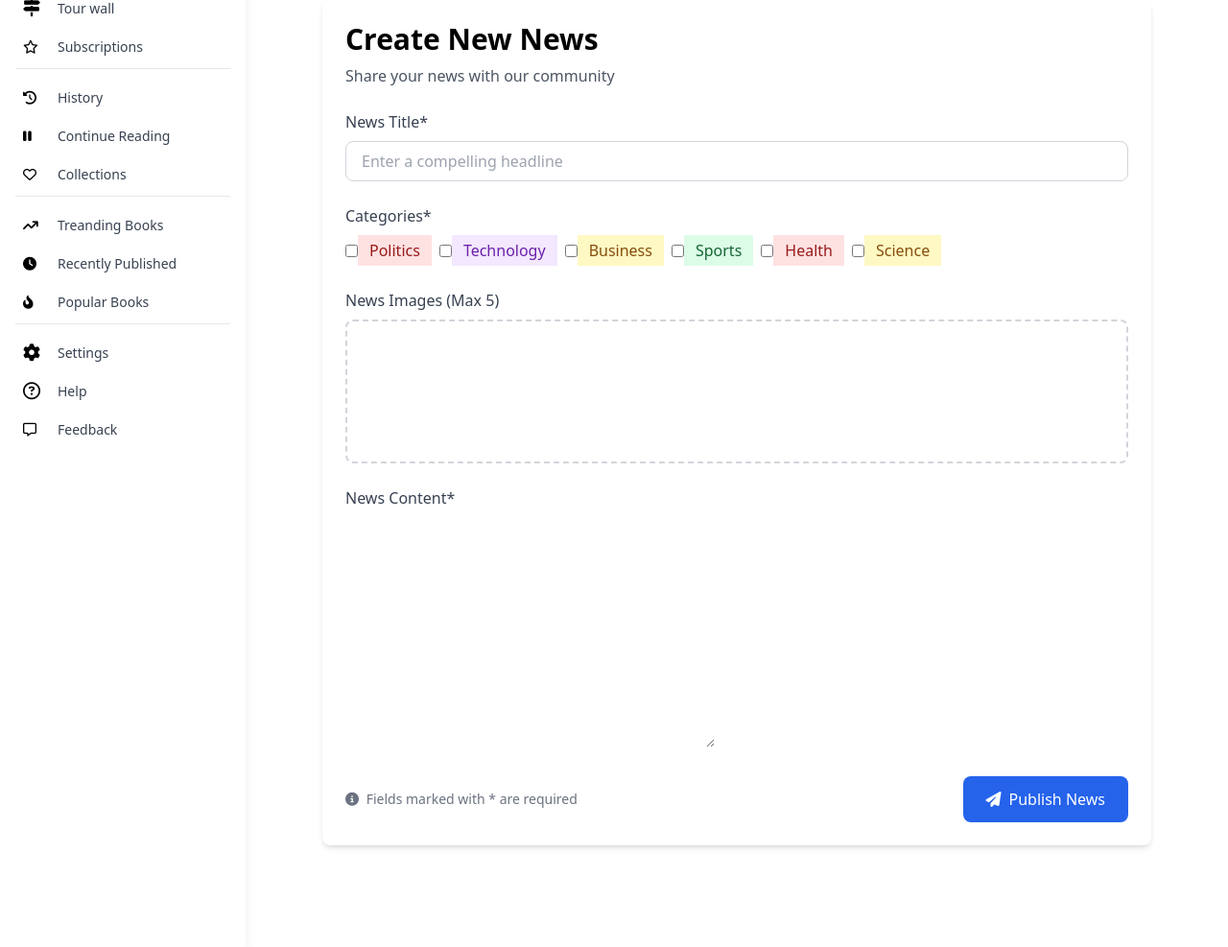
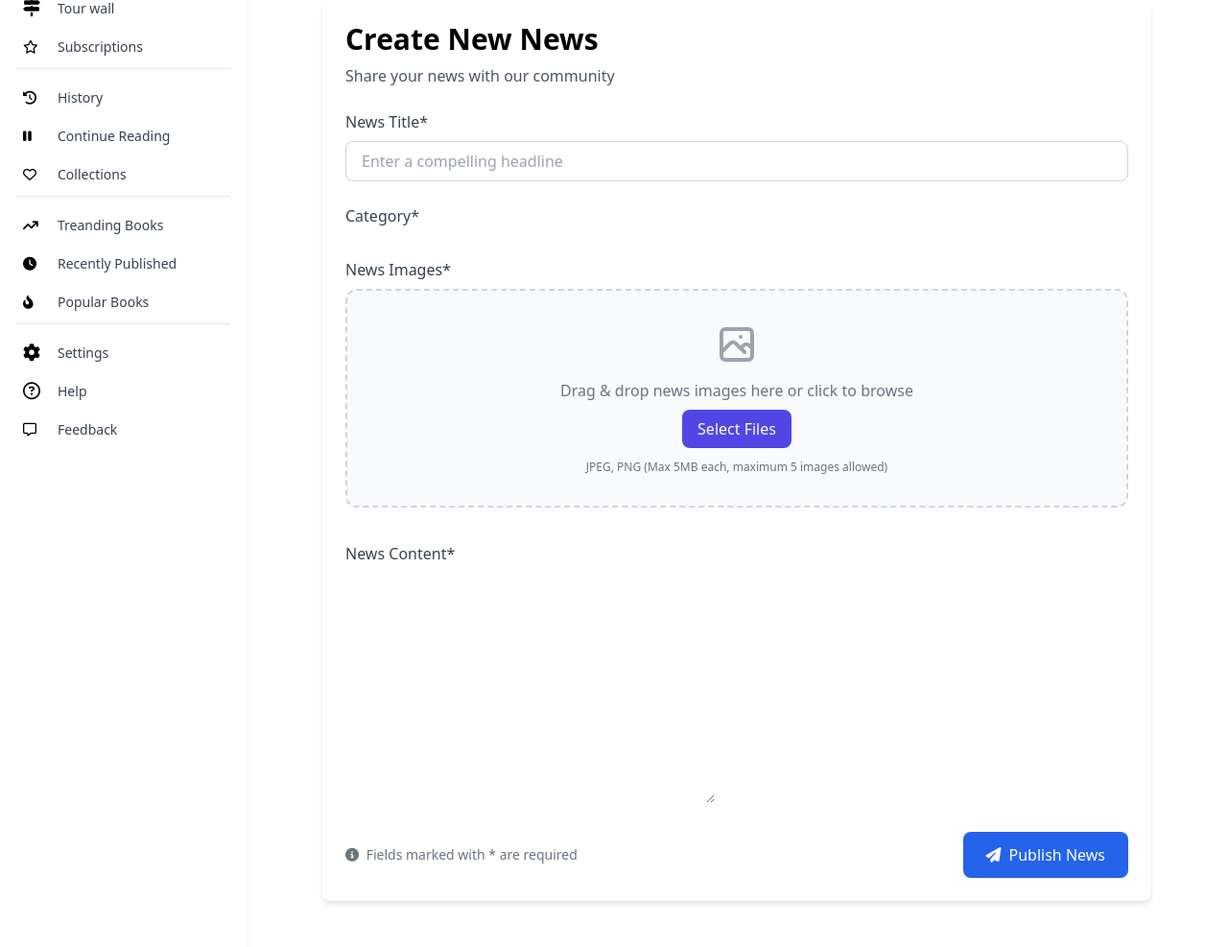
Before and after one commit to onstudiocodes/book-platform, a Django app: page /news/create in a window 1280 px wide. Shown: the part 169-1156 px from the top of the page at 96% size. Run offline with Django 4.2, Linux system fonts and the light colour scheme; data that the repository does not hold is empty; some libraries are stand-ins or nearby versions.

Commit message:
26 july update

```diff
--- a/author/forms.py
+++ b/author/forms.py
@@ -27,37 +27,27 @@ CATEGORY_CHOICES = [
 
 class NewsForm(forms.ModelForm):
     content = forms.CharField(widget=CKEditor5Widget())
-    category = forms.MultipleChoiceField(
-        choices=CATEGORY_CHOICES,
-        widget=forms.CheckboxSelectMultiple,
-        required=True
-    )
+
 
     class Meta:
         model = News
-        fields = ['title', 'category', 'description', 'content']
+        fields = ['title', 'category', 'content']
         widgets = {
             'title': forms.TextInput(attrs={
                 'class': 'w-full px-4 py-2 border border-gray-300 rounded-lg focus:outline-none focus:ring-2 focus:ring-blue-500',
                 'placeholder': 'Enter a compelling headline'
-            }),
-            'description': forms.TextInput(attrs={
-                'class': 'w-full px-4 py-2 border border-gray-300 rounded-lg focus:outline-none focus:ring-2 focus:ring-blue-500',
             }),
             'content': forms.Textarea(attrs={
                 'class': 'w-full px-4 py-3 border border-gray-300 rounded-lg focus:outline-none focus:ring-2 focus:ring-blue-500',
                 'rows': '12',
                 'placeholder': 'Write your news content here...'
             }),
+            'category': forms.RadioSelect(attrs={
+                'class': 'hidden'  # We'll style the labels instead
+            }),
         }
 
-    def __init__(self, *args, **kwargs):
-        super().__init__(*args, **kwargs)
-        if self.instance and self.instance.pk:
-            self.fields['category'].initial = self.instance.category.split(',') if self.instance.category else []
 
-    def clean_category(self):
-        return ','.join(self.cleaned_data['category'])
 
 class NewsImageForm(forms.ModelForm):
     image = forms.ImageField(
@@ -65,7 +55,6 @@ class NewsImageForm(forms.ModelForm):
             'class': 'hidden',
             'accept': 'image/*',
             'multiple': False,  # Each form instance handles one file
-            'id': 'image-upload'
         }),
         required=False
     )
--- a/main/serializers.py
+++ b/main/serializers.py
@@ -45,6 +45,7 @@ class NewsSerializer(serializers.ModelSerializer):
     views_count = serializers.SerializerMethodField()
     comments_count = serializers.SerializerMethodField()
     is_liked = serializers.SerializerMethodField()
+    category = serializers.StringRelatedField()
 
     class Meta:
         model = News
--- a/main/urls.py
+++ b/main/urls.py
@@ -15,7 +15,7 @@ urlpatterns = [
     path('profile/<str:username>', views.profile, name="profile"),
     path('book_view/<str:slug>', views.book_view, name="book_view"),
     # path('newscast', views.news_cast, name="news_cast"),
-    # path('news/', views.NewsListCreateView.as_view(), name='news-list-create'),
+    path('news-api/', views.NewsListCreateView.as_view(), name='news-list-create'),
     # path('news/<int:pk>/', views.NewsDetailView.as_view(), name='news-detail'),
     # path('news/<int:pk>/like/', views.like_news, name='news-like'),
     # path('news/<int:pk>/dislike/', views.dislike_news, name='news-dislike'),
--- a/news/urls.py
+++ b/news/urls.py
@@ -6,5 +6,5 @@ app_name = 'news'
 urlpatterns = [
     path('', views.home, name="news_feed"),
     path('create', views.create_news, name="create_news"),
-    path('details', views.news_details, name="news_details")
+    path('details/<str:slug>', views.news_details, name="news_details")
 ]
--- a/news/views.py
+++ b/news/views.py
@@ -1,5 +1,6 @@
-from django.shortcuts import render, redirect
+from django.shortcuts import render, redirect, get_object_or_404
 from author.forms import NewsForm, NewsImageFormSet
+from main.models import News, NewsImage, NewsCategory
 # Create your views here.
 def home(request):
     return render(request, 'news/index.html')
@@ -10,18 +11,28 @@ def create_news(request):
         formset = NewsImageFormSet(request.POST, request.FILES, instance=form.instance)
 
         if form.is_valid() and formset.is_valid():
-            news = form.save()
-            formset.instance = news
-            formset.save()
+            news = form.save(commit=False)
+            news.author = request.user
+            news.save()
+
+            # Save the formset with the news instance
+            instances = formset.save(commit=False)
+            for instance in instances:
+                instance.news = news
+                instance.save()
+
+            # Save many-to-many data if needed
+            form.save_m2m()
+
             return redirect('news:news_feed')
     else:
         form = NewsForm()
-        formset = NewsImageFormSet()
+        formset = NewsImageFormSet(queryset=NewsImage.objects.none())  # Empty queryset for new instances
 
     return render(request, 'news/create_news.html', {
         'form': form,
         'formset': formset
     })
-
-def news_details(request):
-    return render(request, 'news/news_details.html')
+def news_details(request, slug):
+    news = get_object_or_404(News, slug=slug)
+    return render(request, 'news/news_details.html', {'news': news})
--- a/tailwind.config.js
+++ b/tailwind.config.js
@@ -5,6 +5,7 @@ module.exports = {
     "templates/author/*.{html,js}",
     "templates/components/*.{html,js}",
     "templates/main/*.{html,js}",
+    "templates/news/*.{html,js}",
     "static/js/*{html,js}"
 
   ],
--- a/templates/news/create_news.html
+++ b/templates/news/create_news.html
@@ -86,7 +86,7 @@
             <!-- Article Form -->
             <form method="post" enctype="multipart/form-data">
                 {% csrf_token %}
-
+                {{form.media}}
                 <!-- Title -->
                 <div class="mb-6">
                     <label for="id_title" class="block text-gray-700 font-medium mb-2">News Title*</label>
@@ -95,54 +95,84 @@
 
                 <!-- Category Selection -->
                 <div class="mb-6">
-                    <label class="block text-gray-700 font-medium mb-2">Categories*</label>
+                    <label class="block text-gray-700 font-medium mb-2">Category*</label>
                     <div class="flex flex-wrap gap-2">
-                        {% for value, label in form.category.field.choices %}
-                            <label class="inline-flex items-center">
-                                <input type="checkbox" name="category" value="{{ value }}" class="category-checkbox"
-                                       {% if value in form.category.value %}checked{% endif %}>
-                                <span class="category-tag ml-2 px-3 py-1
-                                    {% if value == 'Politics' %}bg-red-100 text-red-800
-                                    {% elif value == 'Technology' %}bg-purple-100 text-purple-800
-                                    {% elif value == 'Business' %}bg-yellow-100 text-yellow-800
-                                    {% elif value == 'Sports' %}bg-green-100 text-green-800
-                                    {% elif value == 'Health' %}bg-red-100 text-red-800
-                                    {% elif value == 'Science' %}bg-yellow-100 text-yellow-800
-                                    {% endif %}">
-                                    {{ label }}
+                        {% for category in form.category.field.queryset %}
+                            <label class="inline-flex items-center gap-2 cursor-pointer">
+                                <input type="radio" name="category" value="{{ category.id }}"
+                                    class="category-radio hidden"
+                                    {% if form.category.value == category.id %}checked{% endif %}>
+                                <span class="category-tag px-3 py-1 rounded-full
+                                    {% if category.name == 'Politics' %}bg-red-100 text-red-800
+                                    {% elif category.name == 'Technology' %}bg-purple-100 text-purple-800
+                                    {% elif category.name == 'Business' %}bg-yellow-100 text-yellow-800
+                                    {% elif category.name == 'Sports' %}bg-green-100 text-green-800
+                                    {% elif category.name == 'Health' %}bg-red-100 text-red-800
+                                    {% elif category.name == 'Science' %}bg-yellow-100 text-yellow-800
+                                    {% endif %} hover:opacity-80 transition-opacity">
+                                    {{ category.name }}
                                 </span>
                             </label>
                         {% endfor %}
                     </div>
+                    {% if form.category.errors %}
+                        <div class="text-red-600 text-sm mt-1">{{ form.category.errors }}</div>
+                    {% endif %}
                 </div>
 
                 <!-- Featured Images (Multiple) -->
                 <div class="mb-6">
-                    <label class="block text-gray-700 font-medium mb-2">News Images (Max 5)</label>
-                    <div id="upload-container" class="border-2 border-dashed border-gray-300 rounded-lg p-6 text-center upload-area">
-                        <div id="thumbnail-container" class="thumbnail-container">
+                    <label class="block text-gray-700 font-medium mb-2">News Images*</label>
+                    <div class="border-2 border-dashed border-gray-300 rounded-xl p-8 text-center bg-gray-50 hover:bg-gray-100 transition cursor-pointer relative"
+                        id="dropzone">
+                        <div class="flex justify-center mb-3">
+                            <div class="upload-icon transition-transform duration-200">
+                                <svg xmlns="http://www.w3.org/2000/svg" class="h-12 w-12 text-gray-400" fill="none" viewBox="0 0 24 24" stroke="currentColor">
+                                    <path stroke-linecap="round" stroke-linejoin="round" stroke-width="2" d="M4 16l4.586-4.586a2 2 0 012.828 0L16 16m-2-2l1.586-1.586a2 2 0 012.828 0L20 14m-6-6h.01M6 20h12a2 2 0 002-2V6a2 2 0 00-2-2H6a2 2 0 00-2 2v12a2 2 0 002 2z" />
+                                </svg>
+                            </div>
+                        </div>
+                        <p class="text-gray-500 mb-2">Drag & drop news images here or click to browse</p>
+                        <button type="button" class="px-4 py-2 bg-indigo-600 text-white rounded-lg hover:bg-indigo-700 focus:outline-none focus:ring-2 focus:ring-indigo-500 focus:ring-offset-2"
+                                id="browse-btn">Select Files</button>
+                        <p class="text-xs text-gray-500 mt-3">JPEG, PNG (Max 5MB each, maximum 5 images allowed)</p>
+                        {{ formset.management_form }}
+                        <div class="hidden">
+                            {% for image_form in formset.forms %}
+                                {% for field in image_form.hidden_fields %}
+                                    {{ field }}
+                                {% endfor %}
+                                {% for field in image_form.visible_fields %}
+                                    {{ field }}
+                                {% endfor %}
+                            {% endfor %}
+                        </div>
+
+
+
+                        <input type="file" id="main-image-upload" multiple accept="image/*"
+                            class="absolute inset-0 w-full h-full opacity-0 cursor-pointer">
+                    </div>
+                    <div id="file-list" class="mt-3 grid grid-cols-3 gap-2">
                         {% for image_form in formset %}
                             {% if image_form.instance.image %}
-                                <div class="thumbnail-wrapper" data-id="{{ image_form.instance.id }}">
-                                    <img src="{{ image_form.instance.image.url }}" class="thumbnail-img">
-                                    <span class="remove-btn" onclick="removeExistingImage(this, '{{ image_form.DELETE.auto_id }}')">&times;</span>
+                            <div class="relative">
+                                <img src="{{ image_form.instance.image.url }}" class="rounded-lg object-cover h-32 w-full">
+                                <span class="absolute top-1 right-1 bg-black bg-opacity-50 text-white rounded-full w-6 h-6 flex items-center justify-center text-xs">
+                                    {{ image_form.instance.image.size|filesizeformat }}
+                                </span>
+                                <span class="absolute top-1 left-1 bg-red-500 text-white rounded-full w-6 h-6 flex items-center justify-center text-xs cursor-pointer"
+                                    onclick="removeExistingImage(this, '{{ image_form.DELETE.auto_id }}')">
+                                    ×
+                                </span>
                                 {{ image_form.DELETE }}
                             </div>
                             {% endif %}
                         {% endfor %}
                     </div>
-                        <div id="upload-area-content" {% if formset.total_form_count > 1 %}style="display: none;"{% endif %}>
-                            <i class="fas fa-image text-4xl text-blue-500 mb-3"></i>
-                            <p class="text-gray-600 mb-1">Drag & drop your images here or click to browse</p>
-                            <p class="text-gray-400 text-sm">Supports JPG, PNG (any resolution)</p>
-                            {{ formset.management_form }}
-                            <input type="file" id="main-image-upload" class="hidden" accept="image/*" multiple>
-                            {% for image_form in formset %}
-                                {{ image_form.image }}
-                            {% endfor %}
                 </div>
-                    </div>
-                </div>
+
+
                 <!-- Content Editor -->
                 <div class="mb-6">
                     <label for="id_content" class="block text-gray-700 font-medium mb-2">News Content*</label>
@@ -163,173 +193,159 @@
     </article>
 </div>
 
+
+<script>
+document.querySelectorAll('.category-tag').forEach(tag => {
+    tag.addEventListener('click', function() {
+        // Remove active class from all tags
+        document.querySelectorAll('.category-tag').forEach(t => {
+            t.classList.remove('ring-2', 'ring-indigo-500');
+        });
+
+        // Add active class to clicked tag
+        this.classList.add('ring-2', 'ring-indigo-500');
+
+        // Check the corresponding radio button
+        const radio = this.previousElementSibling;
+        radio.checked = true;
+    });
+});
+
+// Initialize with checked category
+document.querySelector('.category-radio:checked')?.nextElementSibling?.classList.add('ring-2', 'ring-indigo-500');
+</script>
+
 <script>
     // Image upload functionality
-    const mainImageUpload = document.getElementById('main-image-upload');
-    const uploadContainer = document.getElementById('upload-container');
-    const uploadAreaContent = document.getElementById('upload-area-content');
-    const thumbnailContainer = document.getElementById('thumbnail-container');
+    const dropzone = document.getElementById('dropzone');
+    const fileInput = document.getElementById('main-image-upload');
+    const fileList = document.getElementById('file-list');
+    const browseBtn = document.getElementById('browse-btn');
     const imageForms = document.querySelectorAll('[id^="id_images-"][id$="-image"]');
     let uploadedImages = [];
-    let formCount = {{ formset.total_form_count }};
     const maxImages = 5;
 
     // Initialize with existing images
-    document.querySelectorAll('.thumbnail-wrapper[data-id]').forEach(wrapper => {
+    document.querySelectorAll('#file-list .relative').forEach(wrapper => {
         uploadedImages.push({
-            id: wrapper.dataset.id,
+            id: wrapper.querySelector('img').src.split('/').pop(),
             existing: true
         });
     });
 
-    // Click to upload
-    if (uploadContainer && mainImageUpload) {
-        uploadContainer.addEventListener('click', (e) => {
-            // Only trigger if clicking on the upload area, not thumbnails
-            if (e.target === uploadContainer || e.target === uploadAreaContent ||
-                Array.from(uploadAreaContent.children).includes(e.target)) {
-                mainImageUpload.click();
-            }
+    browseBtn.addEventListener('click', () => fileInput.click());
+
+    fileInput.addEventListener('change', handleFiles);
+
+    ['dragenter', 'dragover', 'dragleave', 'drop'].forEach(eventName => {
+        dropzone.addEventListener(eventName, preventDefaults, false);
     });
 
-        // Handle file selection
-        mainImageUpload.addEventListener('change', (event) => {
-            const files = Array.from(event.target.files);
-            if (files.length > 0) {
-                handleFiles(files);
+    function preventDefaults(e) {
+        e.preventDefault();
+        e.stopPropagation();
     }
+
+    ['dragenter', 'dragover'].forEach(eventName => {
+        dropzone.addEventListener(eventName, highlight, false);
     });
 
-        // Drag and drop functionality
-        uploadContainer.addEventListener('dragover', (e) => {
-            e.preventDefault();
-            uploadContainer.classList.add('drag-over');
+    ['dragleave', 'drop'].forEach(eventName => {
+        dropzone.addEventListener(eventName, unhighlight, false);
     });
 
-        ['dragleave', 'dragend'].forEach(type => {
-            uploadContainer.addEventListener(type, () => {
-                uploadContainer.classList.remove('drag-over');
-            });
-        });
-
-        uploadContainer.addEventListener('drop', (e) => {
-            e.preventDefault();
-            uploadContainer.classList.remove('drag-over');
-
-            const files = Array.from(e.dataTransfer.files);
-            const imageFiles = files.filter(file => file.type.match('image.*'));
-
-            if (imageFiles.length > 0) {
-                handleFiles(imageFiles);
-                mainImageUpload.files = e.dataTransfer.files;
-            }
-        });
+    function highlight() {
+        dropzone.classList.add('border-indigo-500', 'bg-indigo-50');
     }
 
-    function handleFiles(files) {
+    function unhighlight() {
+        dropzone.classList.remove('border-indigo-500', 'bg-indigo-50');
+    }
+
+    dropzone.addEventListener('drop', handleDrop, false);
+
+    function handleDrop(e) {
+        const dt = e.dataTransfer;
+        const files = dt.files;
+        fileInput.files = files;
+        handleFiles();
+    }
+
+    function handleFiles() {
+        if (fileInput.files.length > 0) {
             // Check if adding these files would exceed the 5-image limit
-        if (uploadedImages.length + files.length > maxImages) {
+            if (uploadedImages.length + fileInput.files.length > maxImages) {
                 alert(`You can upload a maximum of ${maxImages} images.`);
                 return;
             }
 
-        files.forEach((file, index) => {
+            Array.from(fileInput.files).forEach((file) => {
                 if (uploadedImages.length >= maxImages) return;
 
                 const reader = new FileReader();
-            reader.onload = (e) => {
+                reader.onload = function(e) {
                     const imageData = {
-                    id: Date.now() + Math.random().toString(36).substr(2, 9),
+                        id: Date.now() + Math.random(),
                         src: e.target.result,
                         file: file
                     };
 
                     uploadedImages.push(imageData);
                     displayThumbnail(imageData);
-
-                // Hide upload area if we have images
-                if (uploadedImages.length > 0 && uploadAreaContent) {
-                    uploadAreaContent.style.display = 'none';
-                }
-
-                // Update the next available form field
-                updateNextImageForm(file, index);
+                    updateNextImageForm(file);
                 };
                 reader.readAsDataURL(file);
             });
+
+        }
     }
 
     function displayThumbnail(imageData) {
-        const wrapper = document.createElement('div');
-        wrapper.className = 'thumbnail-wrapper';
-        wrapper.dataset.id = imageData.id;
-
-        const img = document.createElement('img');
-        img.className = 'thumbnail-img';
-        img.src = imageData.src;
-
-        const removeBtn = document.createElement('span');
-        removeBtn.className = 'remove-btn';
-        removeBtn.innerHTML = '&times;';
-        removeBtn.addEventListener('click', (e) => {
-            e.stopPropagation();
-            removeImage(imageData.id);
-        });
-
-        wrapper.appendChild(img);
-        wrapper.appendChild(removeBtn);
-        if (thumbnailContainer) {
-            thumbnailContainer.appendChild(wrapper);
-        }
+        const div = document.createElement('div');
+        div.className = 'relative';
+        div.innerHTML = `
+            <img src="${imageData.src}" class="rounded-lg object-cover h-32 w-full">
+            <span class="absolute top-1 right-1 bg-black bg-opacity-50 text-white rounded-full w-6 h-6 flex items-center justify-center text-xs">
+                ${Math.round(imageData.file.size / 1024)}KB
+            </span>
+            <span class="absolute top-1 left-1 bg-red-500 text-white rounded-full w-6 h-6 flex items-center justify-center text-xs cursor-pointer"
+                  onclick="removeImage(this, '${imageData.id}')">
+                ×
+            </span>
+        `;
+        fileList.appendChild(div);
     }
 
-    function removeImage(id) {
-        // Remove from DOM
-        const element = document.querySelector(`.thumbnail-wrapper[data-id="${id}"]`);
-        if (element) {
-            element.remove();
+    function removeImage(element, id) {
+        element.parentElement.remove();
+        uploadedImages = uploadedImages.filter(img => img.id !== id);
     }
 
-        // Remove from array
-        uploadedImages = uploadedImages.filter(img => img.id !== id);
-
-        // Show upload area if no images left
-        if (uploadedImages.length === 0 && uploadAreaContent) {
-            uploadAreaContent.style.display = 'block';
-        }
-    }
-
-    function removeExistingImage(button, deleteFieldId) {
-        const wrapper = button.parentElement;
-        if (wrapper) {
-            wrapper.remove();
-        }
-
-        // Mark the form for deletion
+    function removeExistingImage(element, deleteFieldId) {
+        element.parentElement.remove();
         if (deleteFieldId) {
             const deleteField = document.getElementById(deleteFieldId);
             if (deleteField) {
                 deleteField.value = 'on';
             }
         }
-
-        // Show upload area if no images left
-        if (document.querySelectorAll('.thumbnail-wrapper').length === 0 && uploadAreaContent) {
-            uploadAreaContent.style.display = 'block';
-        }
     }
 
-    function updateNextImageForm(file, index) {
-        // Find the next available form and set its file
-        if (index < imageForms.length) {
+    let nextFormIndex = 0;
+
+    function updateNextImageForm(file) {
+        const fileInput = document.getElementById(`id_images-${nextFormIndex}-image`);
+
+        if (!fileInput) return;
+
         const dataTransfer = new DataTransfer();
         dataTransfer.items.add(file);
-            imageForms[index].files = dataTransfer.files;
+        fileInput.files = dataTransfer.files;
 
-            // Trigger change event in case any listeners are attached
-            const event = new Event('change');
-            imageForms[index].dispatchEvent(event);
+        nextFormIndex++;
     }
-    }
+
+
+
 </script>
 {% endblock %}
```
Also changed, not shown: main/models.py (+8 -1 lines), templates/news/index.html (+48 -27 lines), main/migrations/0028_newscategory_alter_news_category.py (added), static/css/output.css. Lines whose indentation alone changed are shown as unchanged.
